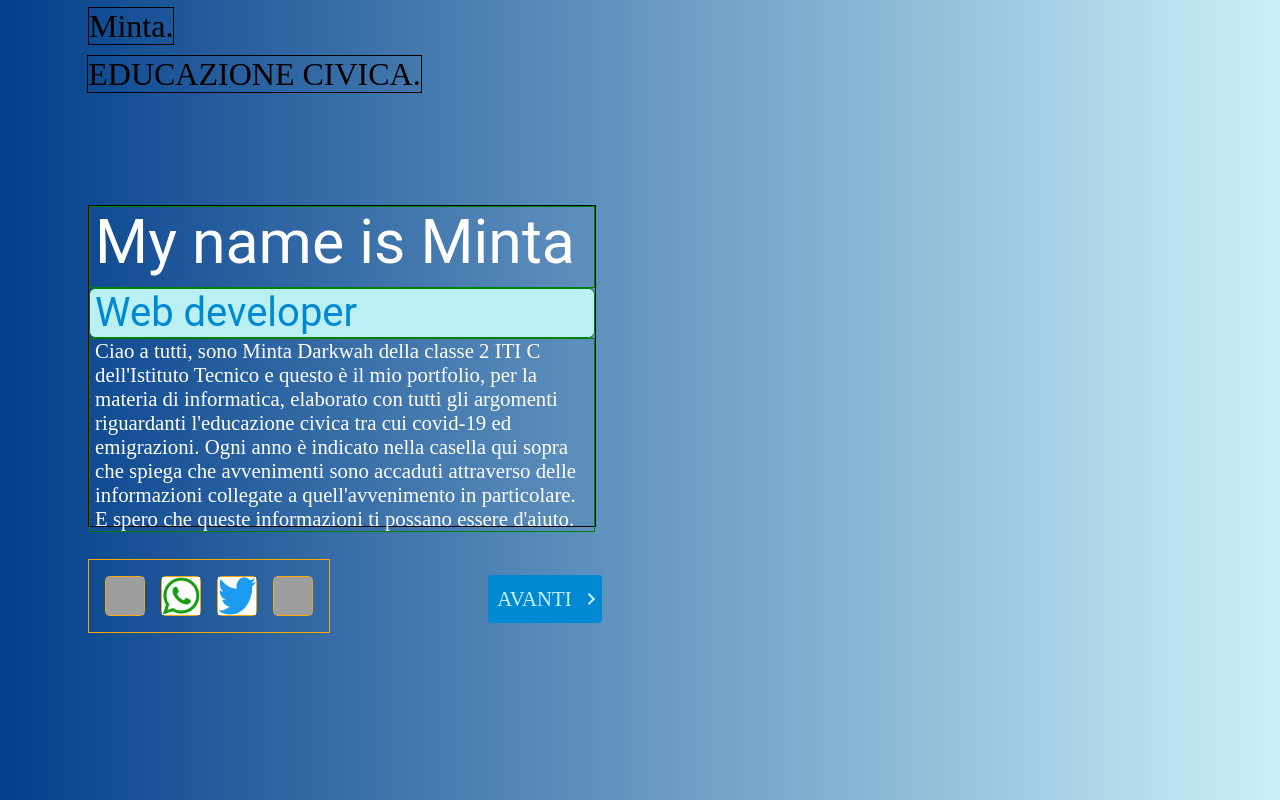
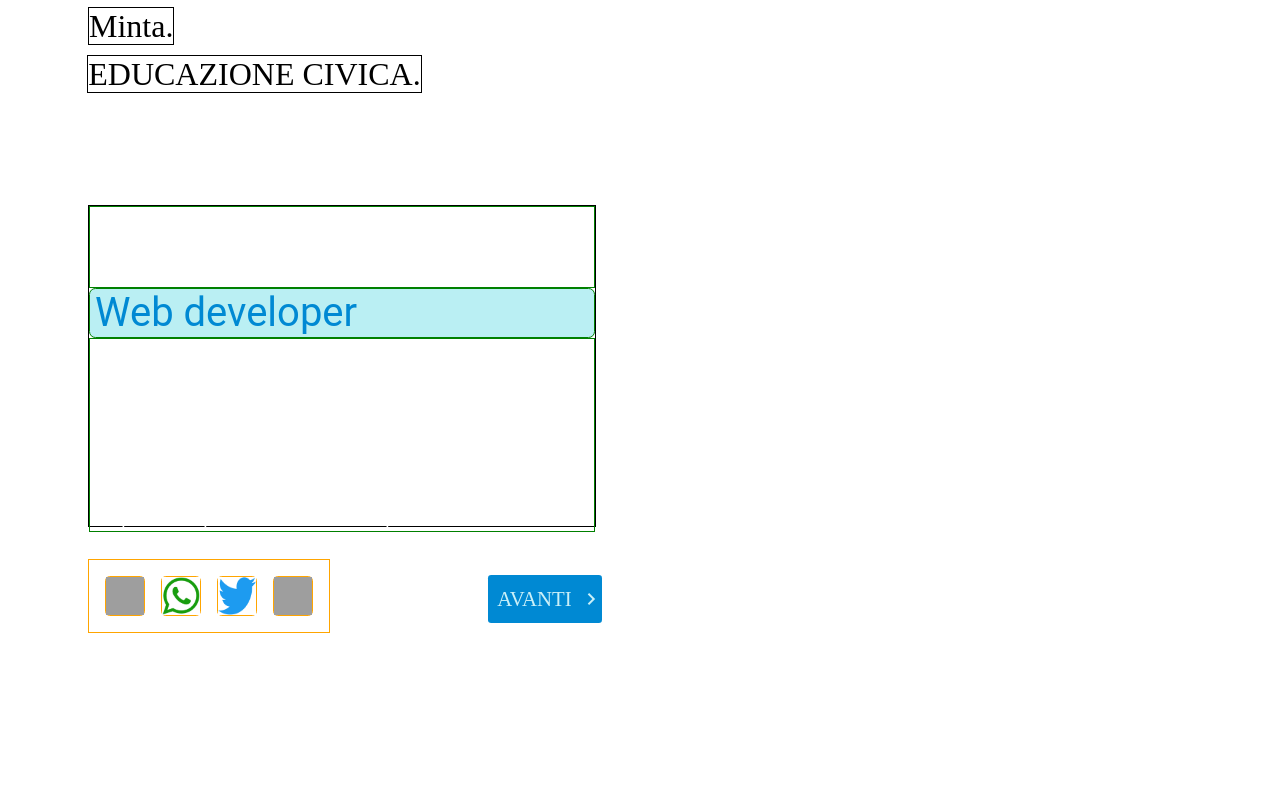
Before and after one commit to Minta-Darkwah/Portfolio_Minta, a SvelteKit app: page /pag_iniz in a window 1280 px wide. Built offline with nearby package versions, Linux system fonts and the light colour scheme; grey boxes are pictures that could not be loaded.

Commit message:
modifica sito

```diff
--- a/src/routes/pag_iniz/+page.svelte
+++ b/src/routes/pag_iniz/+page.svelte
@@ -31,11 +31,7 @@
 </main>
 
 <style>
-    :global(body)
-    {
-        background: linear-gradient(90deg, #023E8A, #CAF0F8);
 
-    }
 
     /*per il nome*/
     #nome
```
